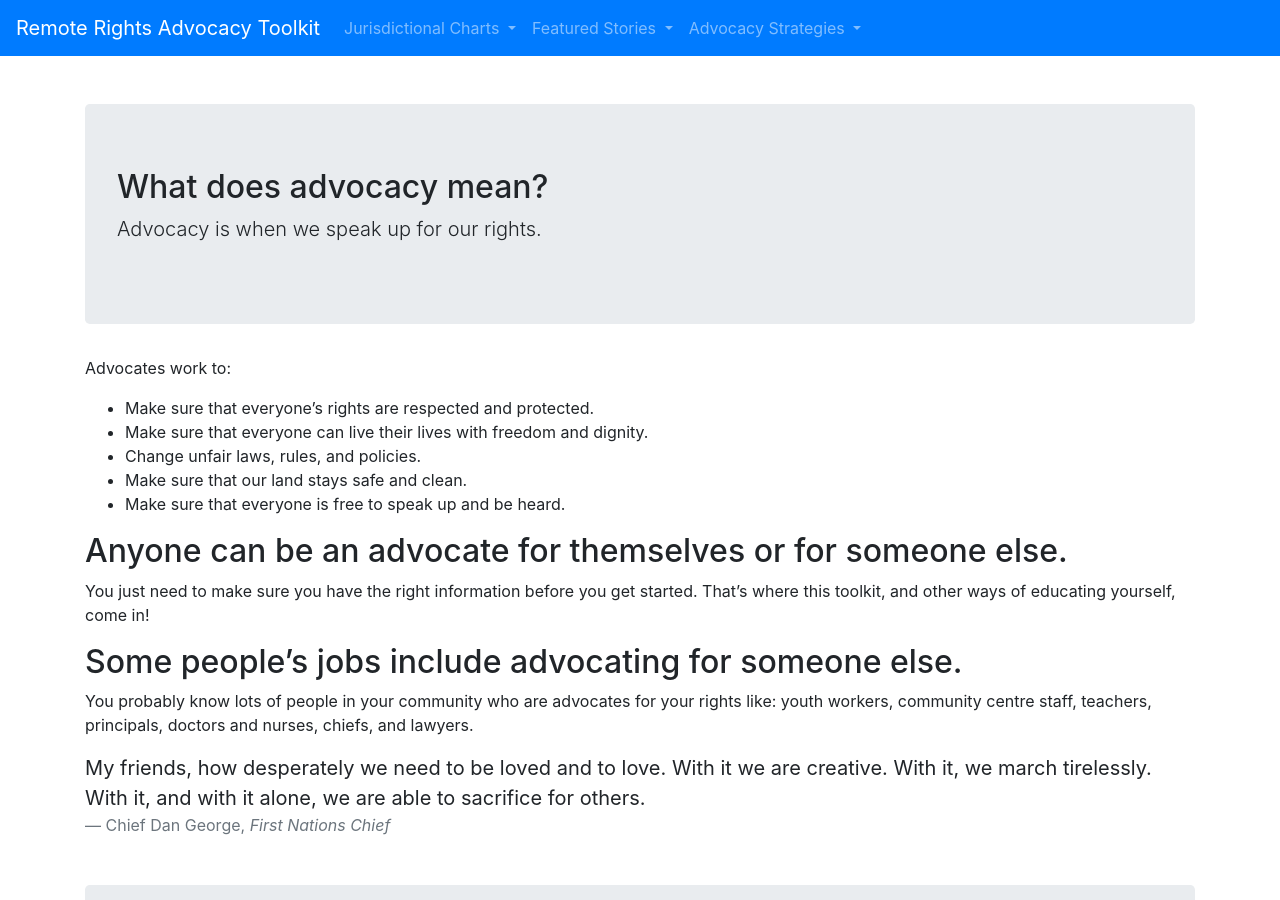
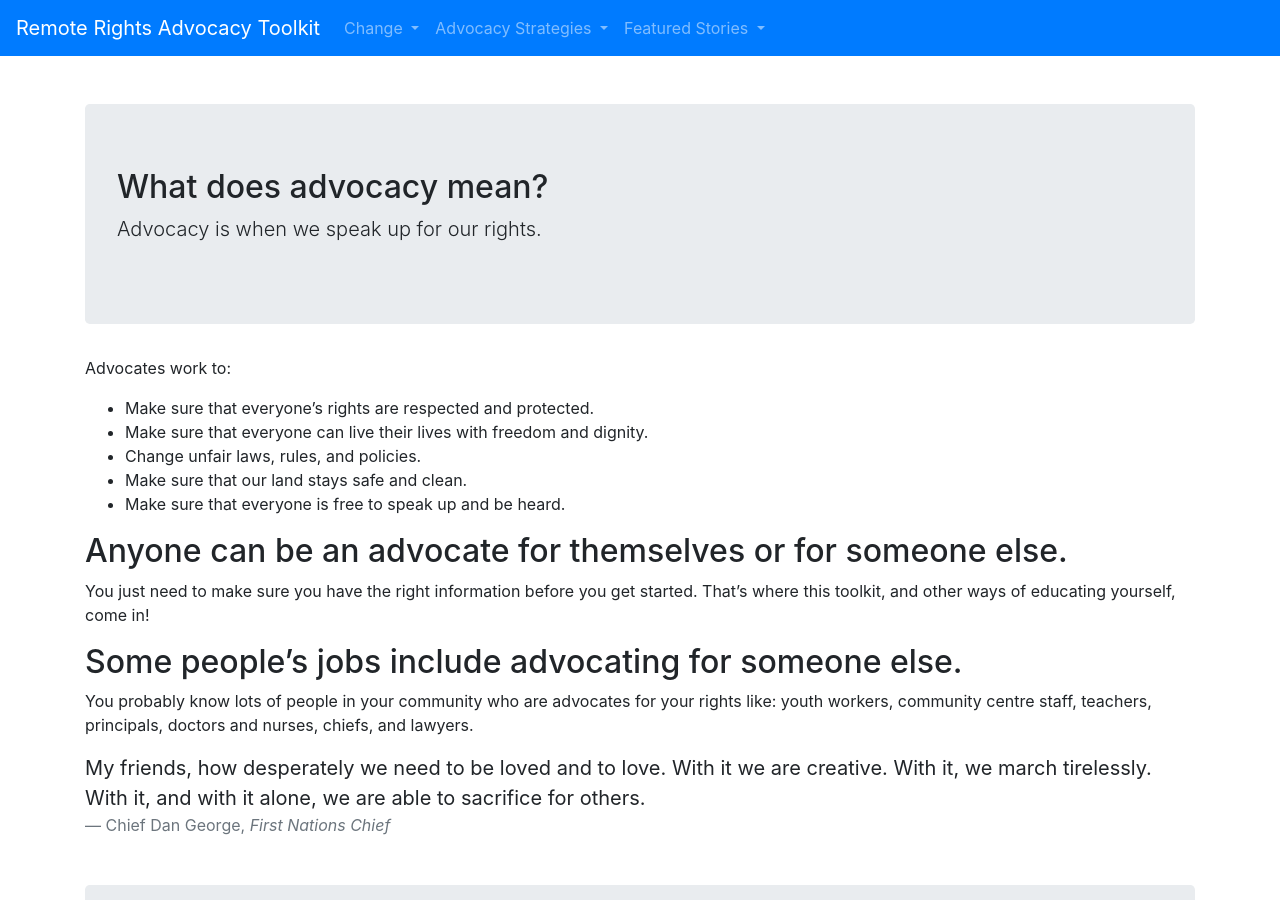
Before and after one commit to remote-rights/remote-rights.github.io, a Jekyll site: the page built from index.md, in a window 1280 px wide and 900 px high. Built offline with Jekyll 4.4.1, drawn with Linux system fonts in a browser that asks for light colours.

Commit message:
sort menu items

```diff
--- a/_config.yml
+++ b/_config.yml
@@ -4,19 +4,22 @@ title: Remote Rights Advocacy Toolkit
 collections_dir: collections
 collections:
   change:
-    title: Jurisdictional Charts
+    title: Change
     output: true
     permalink: /:collection/:title
     custom: true
+    position: 1
 
   strategy:
     title: Advocacy Strategies
     output: true
     permalink: /:collection/:title
     custom: true
+    position: 2
 
   stories:
     title: Featured Stories
     output: true
     permalink: /:collection/:title
     custom: true
+    position: 3
--- a/_includes/head.html
+++ b/_includes/head.html
@@ -18,7 +18,7 @@
       </button>
       <div class="collapse navbar-collapse" id="navbarSupportedContent">
         <ul class="navbar-nav mr-auto">
-          {% assign my_collections = site.collections | where: "custom", true %}
+          {% assign my_collections = site.collections | where: "custom", true | sort: "position" %}
           {% for collection in my_collections %}
             {% assign name = collection.label %}
             <li class="nav-item dropdown">
```
